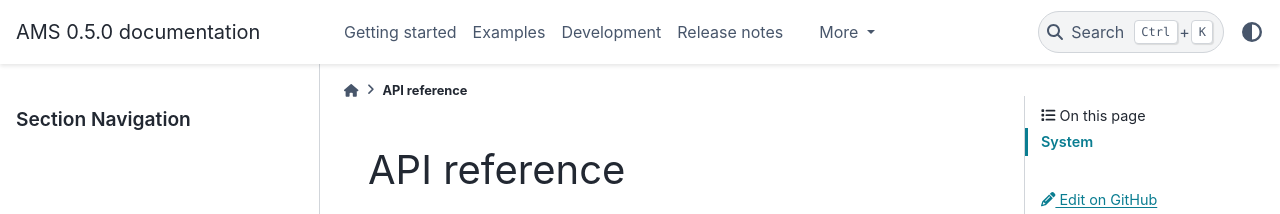
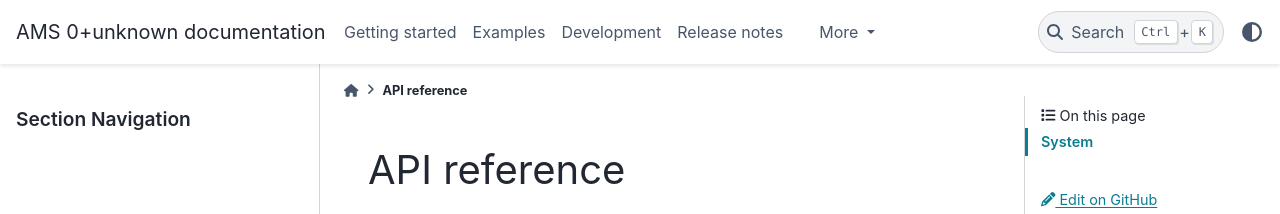
Before and after one commit to CURENT/ams, a Sphinx documentation site: the page built from docs/source/api.rst, in a window 1280 px wide. Shown: the top 214 px of the page. Built offline with Sphinx 7.4.7 and the PyData theme 0.15.4, drawn with Linux system fonts in a browser that asks for light colours.

Commit message:
[WIP] Fix doc

```diff
--- a/docs/source/conf.py
+++ b/docs/source/conf.py
@@ -57,9 +57,9 @@
 
 # TODO: fix the version later on
 # The short X.Y version.
-version = "0.5.0"
+version = ams.__version__
 # The full version, including alpha/beta/rc tags.
-release = "0.5.0"
+release = ams.__version__
 
 # The name of the Pygments (syntax highlighting) style to use.
 pygments_style = 'sphinx'
@@ -78,7 +78,7 @@
 #
 html_theme_options = {
     "use_edit_page_button": True,
-    "footer_items": ["copyright", "sphinx-version", "theme-version"],
+    # "footer_items": ["copyright", "sphinx-version", "theme-version"],
 }
 
 html_context = {
```
Also changed, not shown: docs/source/api.rst (line endings or trailing spaces).
